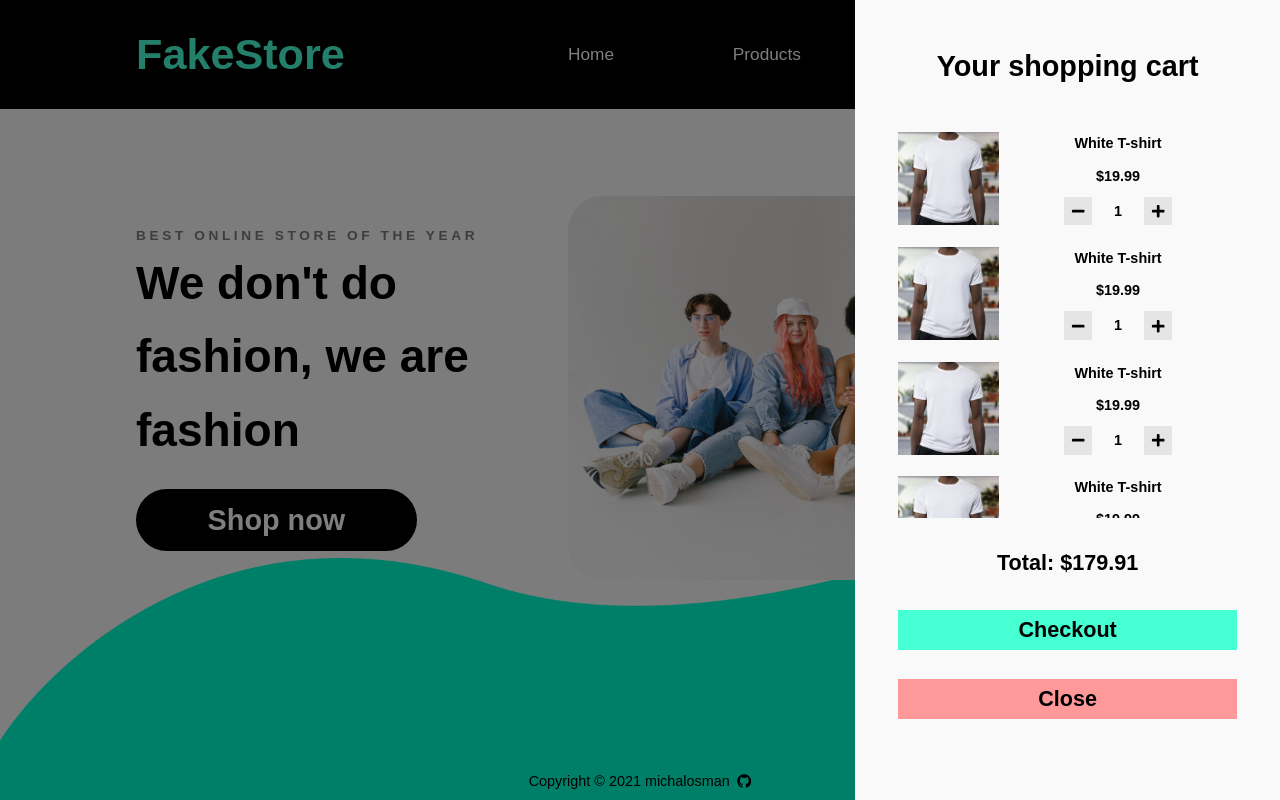
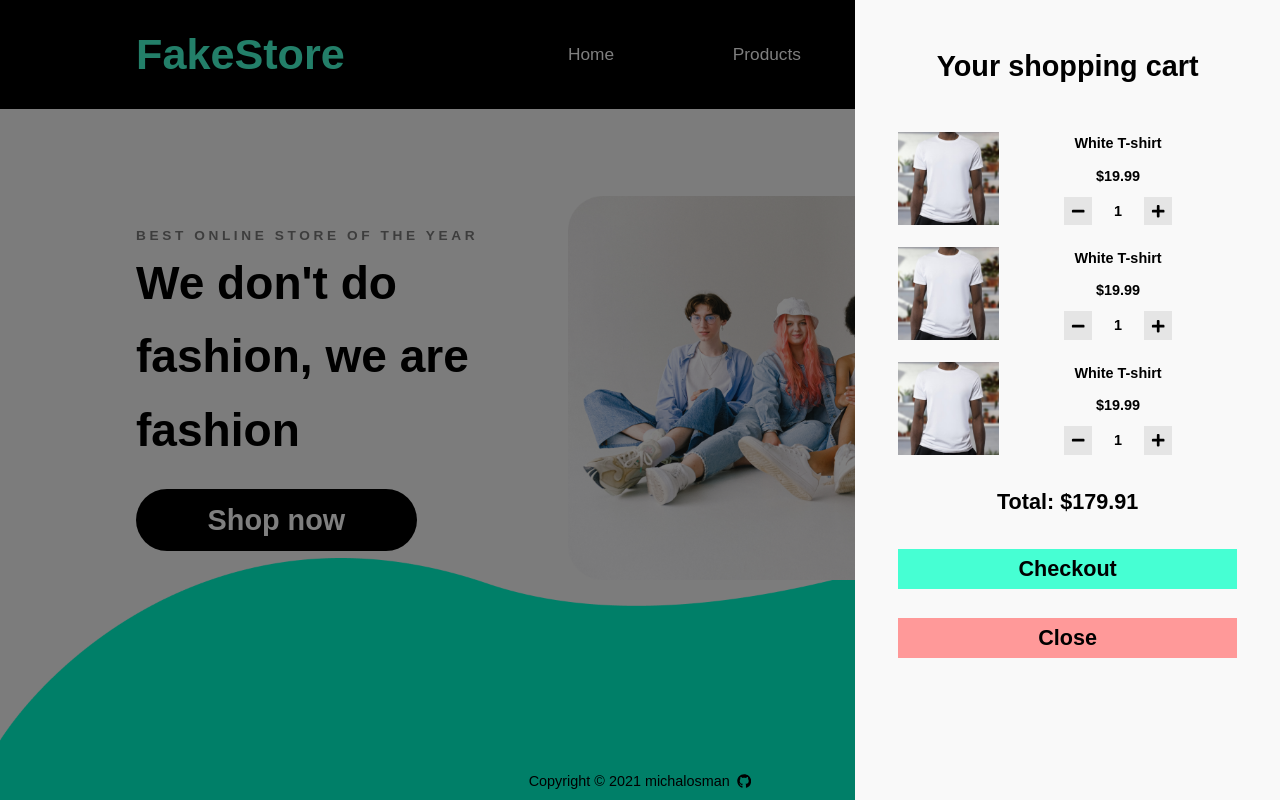
Before and after one commit to michalosman/shopping-cart, a React (Create React App) app: page / in a window 1280 px wide. Built offline with nearby package versions, Linux system fonts and the light colour scheme; the HTML template or start-up script is replaced by a standard one.

Commit message:
Fix shopping cart layout

```diff
--- a/src/components/Cart/Cart.js
+++ b/src/components/Cart/Cart.js
@@ -43,8 +43,6 @@ const CartWrapper = styled.div`
   background-color: ${({ theme }) => theme.colors.grey.light};
   font-size: 3rem;
   font-weight: bold;
-  /* footer support to make cart look consistent */
-  padding-bottom: 11.2rem;
   /* overlay support */
   z-index: 1;
 `
@@ -60,6 +58,7 @@ const Products = styled.div`
   overflow: auto;
   gap: 3rem;
   width: 100%;
+  height: 45rem;
 `
 
 const Overlay = styled.div`
--- a/src/components/elements/Button.js
+++ b/src/components/elements/Button.js
@@ -74,8 +74,8 @@ const ButtonWrapper = styled.button`
       font-weight: bold;
     `}
 
-    /* AMOUNT CHANGER BUTTON */
-    ${(props) =>
+  /* AMOUNT CHANGER BUTTON */
+  ${(props) =>
     (props.type === 'increment') | (props.type === 'decrement') &&
     css`
       padding: 1rem;
```
